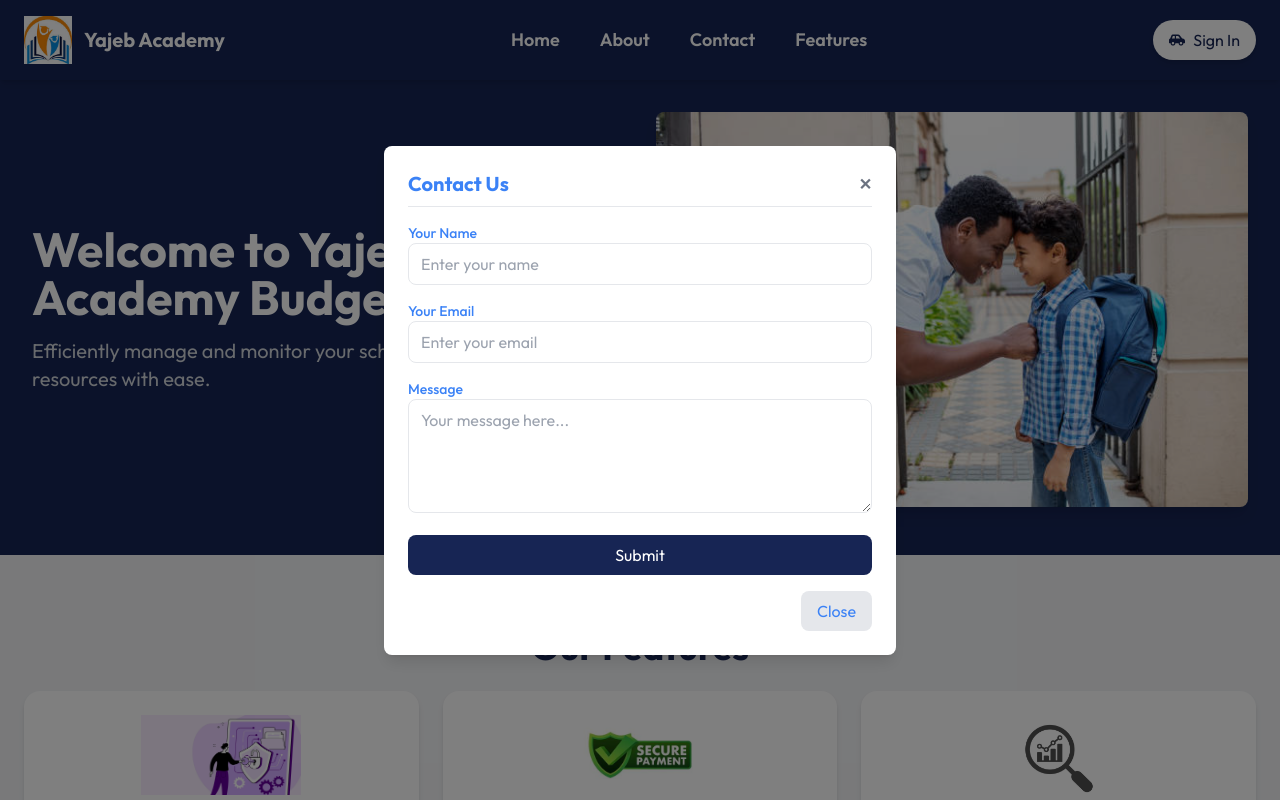
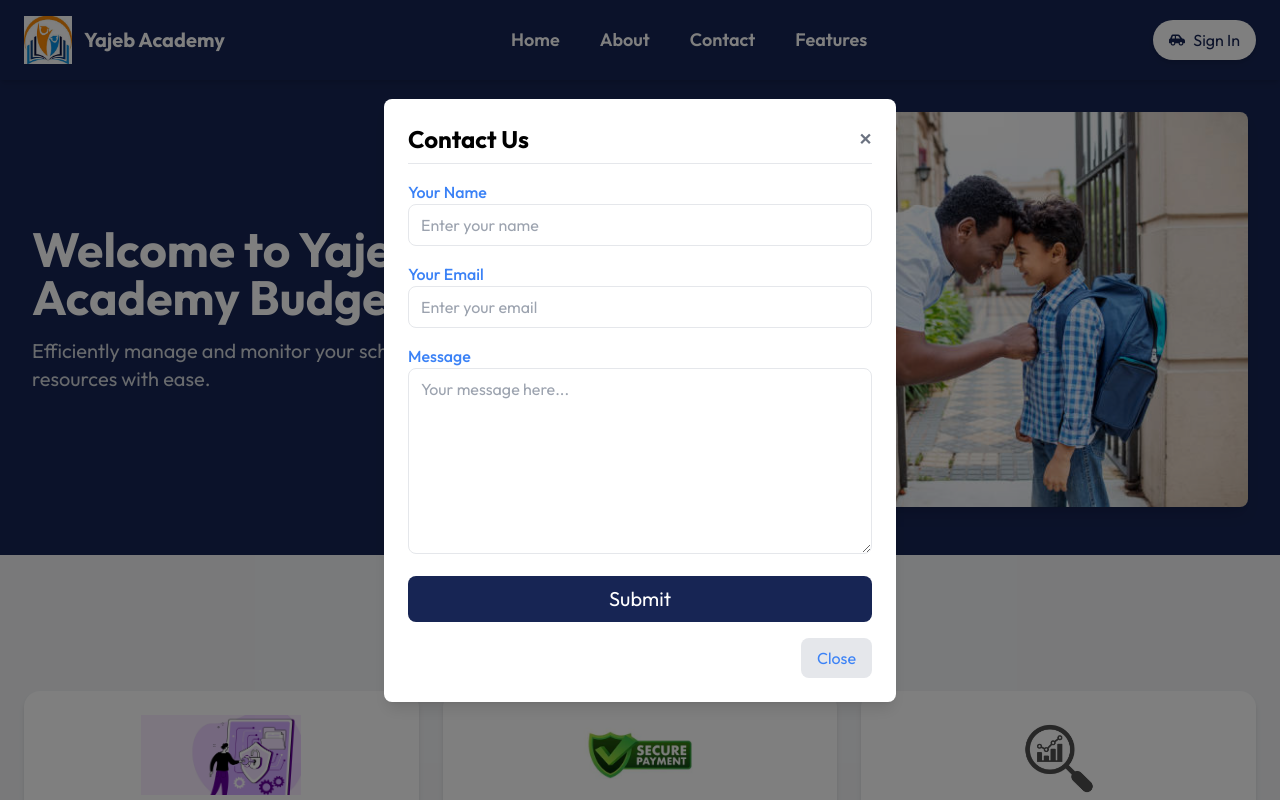
Before and after one commit to abigia-t/School-budget-tracker, a React (Vite) app in the folder SBT_frontend/: page / in a window 1280 px wide. Both pictures are taken after a click on the item "Contact". Shown: the top 800 px of the page. Built offline with nearby package versions, Linux system fonts and the light colour scheme.

Commit message:
Modification DONE.

```diff
--- a/SBT_frontend/src/components/Modal.jsx
+++ b/SBT_frontend/src/components/Modal.jsx
@@ -8,7 +8,7 @@
       <div className="bg-white w-full max-w-lg p-6 rounded-lg shadow-lg">
         {/* Modal Header */}
         <div className="flex justify-between items-center border-b pb-2">
-          <h2 className="text-xl font-bold">{title}</h2>
+          <h2 className="text-2xl text-black  font-bold">{title}</h2>
           <button
             onClick={onClose}
             className="text-gray-500 hover:text-black font-semibold"
--- a/SBT_frontend/src/pages/Home.jsx
+++ b/SBT_frontend/src/pages/Home.jsx
@@ -17,7 +17,6 @@
     });
     setTimeout(() => setContactModalOpen(false), 3000); // Close modal after the toast duration
   };
-
 
   return (
     <div className="min-h-screen w-full flex flex-col">
@@ -100,32 +99,36 @@
         {/* Modal Content */}
         <form className="space-y-4" onSubmit={handleSubmit}>
           <div>
-            <label className="block text-sm font-medium">Your Name</label>
+            <label className="block text-1xl font-medium">Your Name</label>
             <input
               type="text"
-              className="w-full border rounded-lg px-3 py-2"
+              className="w-full text-black border rounded-lg px-3 py-2"
               placeholder="Enter your name"
             />
           </div>
           <div>
-            <label className="block text-sm font-medium">Your Email</label>
+            <label className="block  text-1xl font-medium">
+              Your Email
+            </label>
             <input
               type="email"
-              className="w-full border rounded-lg px-3 py-2"
+              className="w-full text-black border rounded-lg px-3 py-2"
               placeholder="Enter your email"
             />
           </div>
           <div>
-            <label className="block text-sm font-medium">Message</label>
+            <label className="block text-1xl font-medium">
+              Message
+            </label>
             <textarea
-              className="w-full border rounded-lg px-3 py-2"
-              rows="4"
+              className="w-full text-black border rounded-lg px-3 py-2"
+              rows="7"
               placeholder="Your message here..."
             ></textarea>
           </div>
           <button
             type="submit"
-            className="w-full bg-blue-950 text-white px-4 py-2 rounded-lg hover:bg-blue-900"
+            className="w-full bg-blue-950 text-white text-[20px] px-4 py-2 rounded-lg hover:bg-blue-900"
           >
             Submit
           </button>
```
